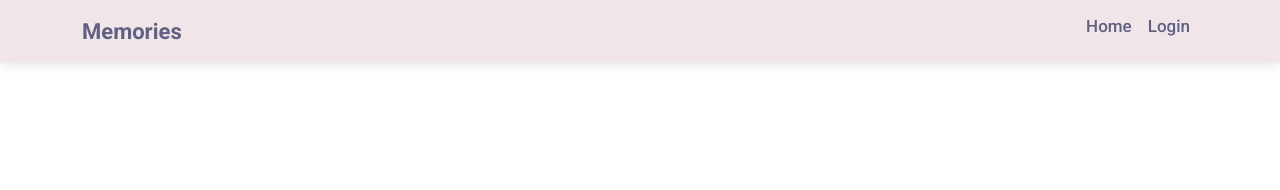
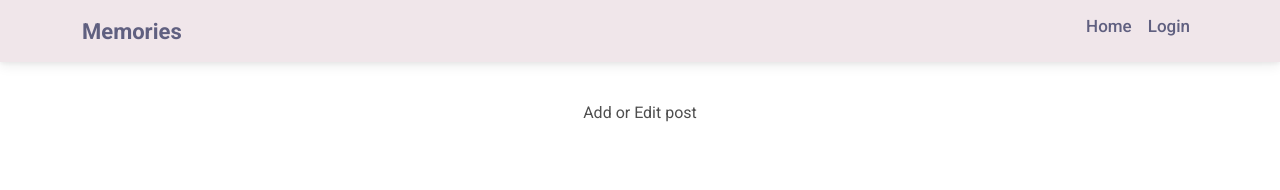
Before and after one commit to ndikumanaisaie/Tour, a React (Create React App) app in the folder client/: page /post in a window 1280 px wide. Shown: the top 190 px of the page. Built offline with nearby package versions, Linux system fonts and the light colour scheme.

Commit message:
Add post component

```diff
--- a/client/src/App.js
+++ b/client/src/App.js
@@ -10,6 +10,7 @@ import './app.css'
 import Home from './pages/Home';
 import Login from './pages/Login';
 import Register from './pages/Register';
+import Post from './pages/Post';
 import Header from './components/Header';
 import { setUser } from './features/authSlice';
 
@@ -28,6 +29,8 @@ const App = () => {
 					<Route path='/' element={ <Home />} />
 					<Route path='/login' element={ <Login />} />
 					<Route path='/register' element={ <Register />} />
+					<Route path='/post' element={ <Post />} />
+					<Route path='/editPost/:id' element={ <Post />} />
 				</Routes>
 		</div>
 	);
--- a/client/src/components/Header.jsx
+++ b/client/src/components/Header.jsx
@@ -58,8 +58,8 @@ const Header = () => {
               user?.result?._id && (
             <>
               <MDBNavbarItem>
-                <MDBNavbarLink href='/addTour'>
-                  <p className='header-text'>Add Tour</p>
+                <MDBNavbarLink href='/Post'>
+                  <p className='header-text'>Add Post</p>
                 </MDBNavbarLink>
               </MDBNavbarItem>
               <MDBNavbarItem>
--- /dev/null
+++ b/client/src/pages/Post.jsx
@@ -0,0 +1,21 @@
+import React from 'react';
+import {
+  MDBCard,
+  MDBCardBody,
+  MDBInput,
+  MDBCardFooter,
+  MDBValidation,
+  MDBBtn,
+  MDBIcon,
+  MDBSpinner,
+} from 'mdb-react-ui-kit';
+
+import ChipInput from '@mui/material/chi'
+
+const Post = () => {
+  return (
+    <div style={{ marginTop: '100px'}}>Add or Edit post</div>
+  )
+};
+
+export default Post;
```
